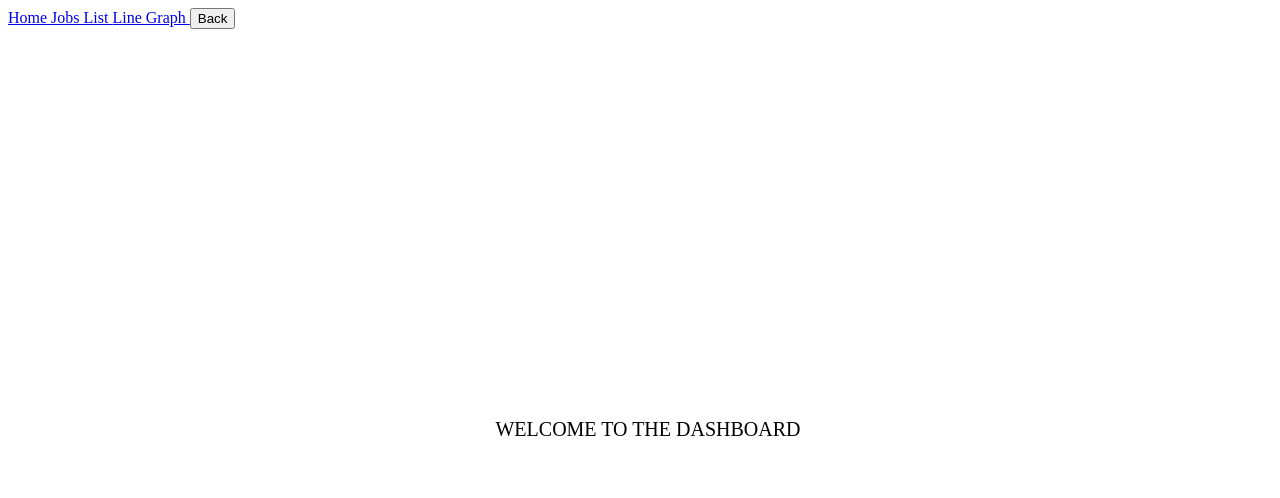
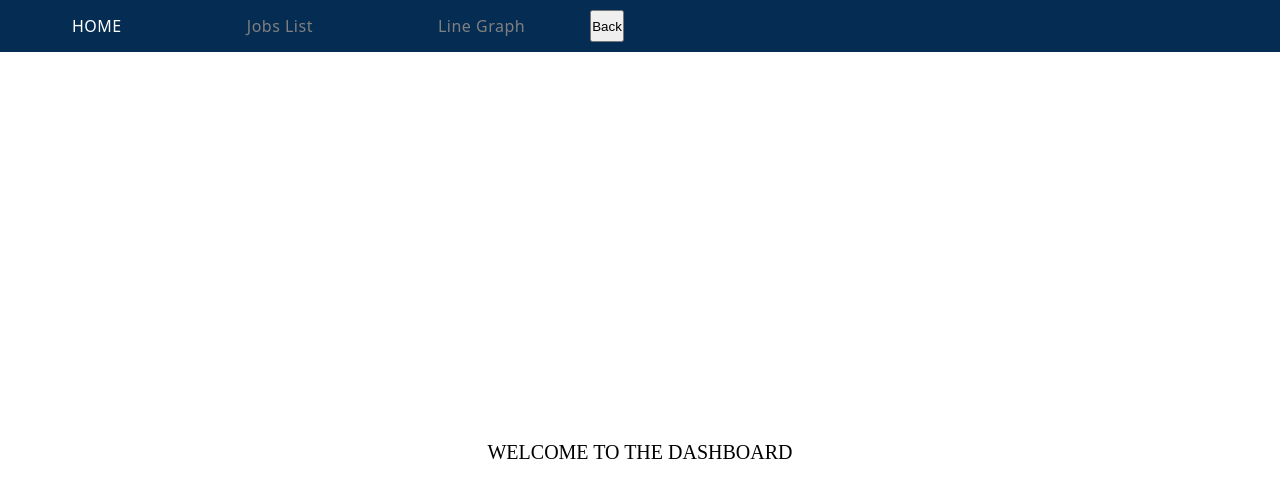
Before and after one commit to tedski999/MLP-Job-Dashboard, a React app: page / in a window 1280 px wide. Built offline with nearby package versions, Linux system fonts and the light colour scheme.

Commit message:
Added Navigation Styling

```diff
--- a/src/client/Components/NavigationBar.js
+++ b/src/client/Components/NavigationBar.js
@@ -10,7 +10,7 @@ function NavigationBar() {
 					<NavLink to="/" className={navInfo => navInfo.isActive? "active" : ""}>Home </ NavLink>
 					<NavLink to="/jobsList" className="button">Jobs List </NavLink>
 					<NavLink to="/line" className="navbar-btn">Line Graph </NavLink>
-					<button onClick={() => navigate(-1)} title="Go previous page">Back </button>
+					<button onClick={() => navigate(-1)} title="Go previous page" className="previous round">Back </button>
 				</div>
 			</div>
 		</div>
--- a/src/client/style.scss
+++ b/src/client/style.scss
@@ -49,3 +49,71 @@ $myOtherColor: #80ffff;
 	align-items: center;
 	justify-content: center;
 }
+
+$color: #0cf;
+$black: #000;
+$white: #fff;
+* {
+	margin: 0;
+	padding: 0;
+  }
+.navigation {
+	font-family: sans;
+	background-color: #052d53;
+	color: $white;
+	&-bar {
+		padding: 10px 12px;
+		display: flex;
+		align-items: center;
+		justify-content: space-between;
+
+	  a{
+			color: $myCoolColor;
+			text-decoration: none;
+			transition: all .3s;
+			&:hover{
+				color: $white;
+
+		}
+	  }
+	  .active{
+		  color: $white;
+		  text-transform: uppercase;
+	  }
+	  .side {
+		// width: 50%;
+		&-left {
+		  display: flex;
+		  gap: 5px;
+		}
+	  }
+	  .side-left a {
+		text-align: center;
+		display: inline-block;
+		padding: 5px 40px;
+		cursor: pointer;
+		letter-spacing: 0.5px;
+		position:relative;
+		overflow:hidden;
+		margin: 0 20px;
+		}
+
+		.side-left a:before {
+		content: "";
+		position: absolute;
+		width: 0;
+		background : #fff;
+		left: 45%;
+		height: 2px;
+		bottom: 0;
+		transition: all .3s;
+		opacity: 0.7;
+		}
+
+		.side-left a:hover:before {
+		width: 100%;
+		left:0;
+		}
+
+	}
+}
```
